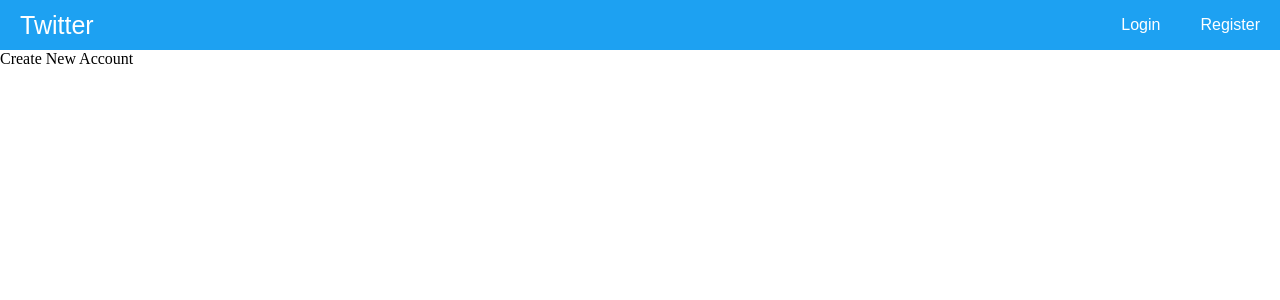
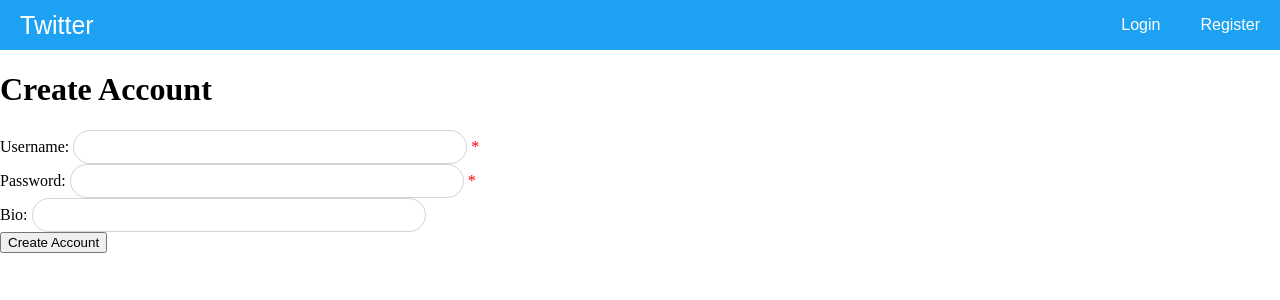
Before and after one commit to ibsenc/twitter, a React (Vite) app in the folder frontend/: page /register in a window 1280 px wide. Shown: the top 300 px of the page. Built offline with nearby package versions, Linux system fonts and the light colour scheme.

Commit message:
Login and Create Account with no API call

```diff
--- a/frontend/src/pages/CreateUserPage.jsx
+++ b/frontend/src/pages/CreateUserPage.jsx
@@ -1,14 +1,79 @@
-import React from 'react';
+import React, { useState } from 'react';
+import { useNavigate } from 'react-router';
 import NavBar from '../components/NavBar';
+import "./LoginPage.css";
 
 export default function CreateUserPage() {
+
+    const [usernameInput, setUsernameInput] = useState('');
+    const [passwordInput, setPasswordInput] = useState('');
+    const [descriptionInput, setDescriptionInput] = useState('');
+    const [errorMessage, setErrorMessage] = useState('');
+
+    const navigate = useNavigate();
+
+    function setUsername(event) {
+        setErrorMessage('');
+        const username = event.target.value;
+        setUsernameInput(username);
+    }
+
+    function setPassword(event) {
+        setErrorMessage('');
+        const password = event.target.value;
+        setPasswordInput(password);
+    }
+
+    function setDescription(event) {
+        setErrorMessage('');
+        const description = event.target.value;
+        setDescriptionInput(description);
+    }
+
+    async function submit() {
+        setErrorMessage('');
+
+        if (!usernameInput || !passwordInput) {
+            setErrorMessage('Please provide a username and password to login.');
+            return;
+        }
+
+        try {
+            // API call to login
+            navigate('/');
+        } catch (e) {
+            console.log(e.response.data)
+            setErrorMessage("Something went wrong");
+        }
+
+        console.log(usernameInput, passwordInput);
+    }
 
     return (
         <div>
             <NavBar />
             <div>
-                Create New Account
+            <h1>Create Account</h1>
+            <div className="error">
+                {errorMessage && errorMessage}
             </div>
+            <div>
+                <span>Username: </span>
+                <input type='text' value={usernameInput} onInput={setUsername}></input>
+                <span className="asterisk"> *</span>
+            </div>
+            <div>
+                <span>Password: </span>
+                <input type='text' value={passwordInput} onInput={setPassword}></input>
+                <span className="asterisk"> *</span>
+            </div>
+            <div>
+                <span>Bio: </span>
+                <input type='text' value={descriptionInput} onInput={setDescription}></input>
+            </div>
+            <button onClick={submit}>Create Account</button>
         </div>
+        </div>
+
     )
 }
--- /dev/null
+++ b/frontend/src/pages/LoginPage.css
@@ -0,0 +1,7 @@
+.error {
+    color: red;
+}
+
+.asterisk {
+    color: red;
+}
--- a/frontend/src/pages/LoginPage.jsx
+++ b/frontend/src/pages/LoginPage.jsx
@@ -1,14 +1,67 @@
-import React from 'react';
+import React, { useState } from 'react';
+import { useNavigate } from 'react-router';
 import NavBar from '../components/NavBar';
+import "./LoginPage.css";
 
 export default function LoginPage() {
+
+    const [usernameInput, setUsernameInput] = useState('');
+    const [passwordInput, setPasswordInput] = useState('');
+    const [errorMessage, setErrorMessage] = useState('');
+
+    const navigate = useNavigate();
+
+    function setUsername(event) {
+        setErrorMessage('');
+        const username = event.target.value;
+        setUsernameInput(username);
+    }
+
+    function setPassword(event) {
+        setErrorMessage('');
+        const password = event.target.value;
+        setPasswordInput(password);
+    }
+
+    async function submit() {
+        setErrorMessage('');
+
+        if (!usernameInput || !passwordInput) {
+            setErrorMessage('Please provide a username and password to login.');
+            return;
+        }
+
+        try {
+            // API call to login
+            navigate('/');
+        } catch (e) {
+            console.log(e.response.data)
+            setErrorMessage("Something went wrong");
+        }
+
+        console.log(usernameInput, passwordInput);
+    }
 
     return (
         <div>
             <NavBar />
             <div>
-                Login
+            <h1>Login</h1>
+            <div className="error">
+                {errorMessage && errorMessage}
             </div>
+            <div>
+                <span>Username: </span>
+                <input type='text' value={usernameInput} onInput={setUsername}></input>
+                <span className="asterisk"> *</span>
+            </div>
+            <div>
+                <span>Password: </span>
+                <input type='text' value={passwordInput} onInput={setPassword}></input>
+                <span className="asterisk"> *</span>
+            </div>
+            <button onClick={submit}>Login</button>
+        </div>
         </div>
 
     )
```
